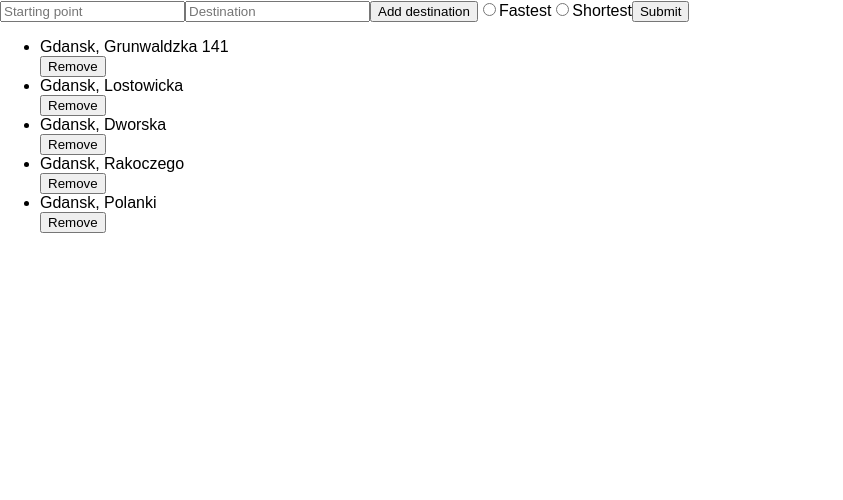
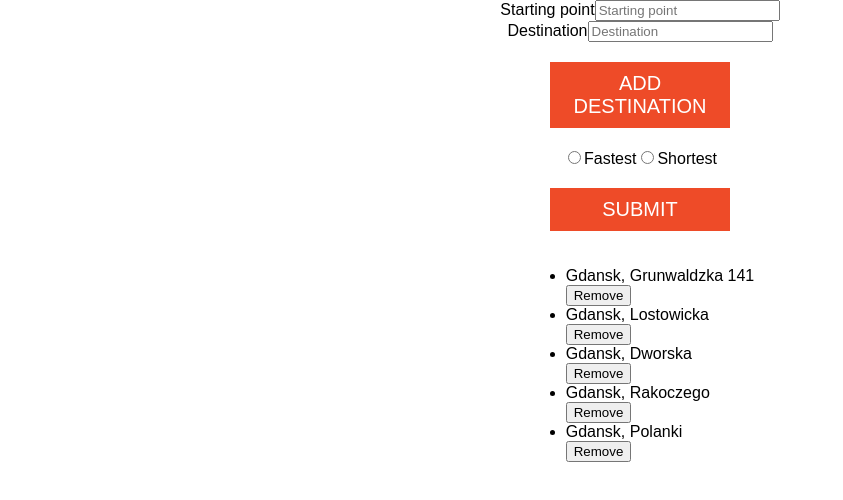
Before and after one commit to rob-now/route-finder--react, a React (Create React App) app: page / in a window 1280 px wide. Shown: the top 500 px of the page, without its empty margins (0-843 px from the left). Built offline with nearby package versions, Linux system fonts and the light colour scheme.

Commit message:
WIP: App styling

```diff
--- a/src/App.js
+++ b/src/App.js
@@ -1,7 +1,5 @@
 import React, {Component, Fragment} from 'react'
 import FormView from './components/FormView'
-import FormErrorsView from './components/FormErrorsView'
-import DestinationsList from './components/DestinationsList'
 import DirectionsView from './components/DirectionsView'
 import {withForm} from './contexts/Form'
 
@@ -11,8 +9,7 @@ class App extends Component {
     return (
       <Fragment>
         <FormView/>
-        <FormErrorsView/>
-        <DestinationsList/>
+
         <DirectionsView/>
       </Fragment>
     );
--- /dev/null
+++ b/src/components/FormView.css
@@ -0,0 +1,25 @@
+.form__container{
+    display: flex;
+    flex-direction: column;
+    align-items: center;
+}
+
+.form__btn {
+    /*display: block;*/
+    font-size: 20px;
+    width: 180px;
+    padding: 10px;
+    margin: 20px auto;
+    text-transform: uppercase;
+    text-align: center;
+    background: #EE4B28;
+    color: #fff;
+    border: none;
+    transition: all 0.4s;
+    cursor: pointer;
+}
+
+.form__btn:hover {
+    transition: all 0.4s;
+    background: #c94727;
+}
--- a/src/components/FormView.js
+++ b/src/components/FormView.js
@@ -1,11 +1,17 @@
 import React, {Component} from 'react'
 import {withForm} from '../contexts/Form'
+import './FormView.css'
+import FormErrorsView from './FormErrorsView'
+import DestinationsList from './DestinationsList'
 
 class FormView extends Component {
   render() {
     return (
+      <div className="form__container">
         <div>
+          <label htmlFor="form__input-startingPoint">Starting point</label>
           <input
+            id="form__input-startingPoint"
             type="text"
             name="startingPoint"
             aria-label="Starting point"
@@ -13,7 +19,11 @@ class FormView extends Component {
             value={this.props.startingPoint}
             onChange={this.props.handleChange}
           />
+        </div>
+        <div>
+          <label htmlFor="form__input-destination">Destination</label>
           <input
+            id="form__input-destination"
             type="text"
             name="destination"
             aria-label="Destination"
@@ -21,34 +31,41 @@ class FormView extends Component {
             value={this.props.destination}
             onChange={this.props.handleChange}
           />
+        </div>
         <button
+          className="form__btn add-destination"
           onClick={this.props.addDestination}
         >
           Add destination
         </button>
+        <div>
           <input
-          id="radio-fastest"
+            id="form__radio-fastest"
             type="radio"
             name="optimization"
             checked={this.props.optimization === 'fastest'}
             value='fastest'
             onChange={this.props.handleChange}
           />
-        <label htmlFor="radio-fastest">Fastest</label>
+          <label htmlFor="form__radio-fastest">Fastest</label>
           <input
-          id="radio-shortest"
+            id="form__radio-shortest"
             type="radio"
             name="optimization"
             checked={this.props.optimization === 'shortest'}
             value="shortest"
             onChange={this.props.handleChange}
           />
-        <label htmlFor="radio-shortest">Shortest</label>
+          <label htmlFor="form__radio-shortest">Shortest</label>
+        </div>
         <button
+          className="form__btn submit"
           onClick={this.props.handleSubmit}
         >
           Submit
         </button>
+        <FormErrorsView/>
+        <DestinationsList/>
       </div>
     )
   }
```
Lines whose indentation alone changed are shown as unchanged.
